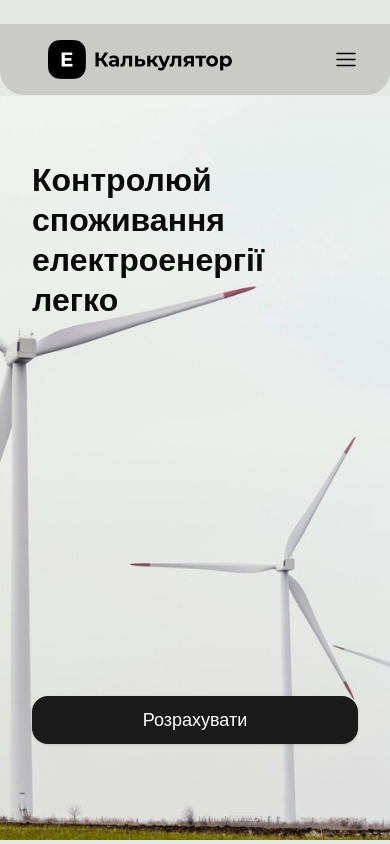
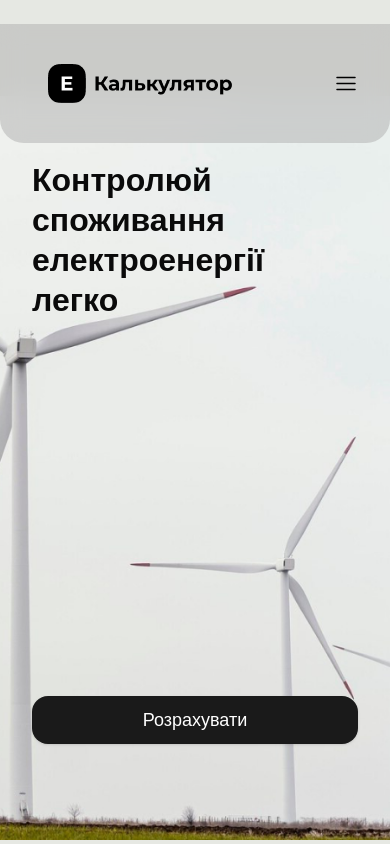
Before and after one commit to smerch88/eCalc, a Next.js app in the folder calc-front/: page / in a window 390 px wide. Shown: the top 844 px of the page. Built offline with nearby package versions, Linux system fonts and the light colour scheme; no server answers.

Commit message:
change styles

```diff
--- a/calc-front/components/Header.tsx
+++ b/calc-front/components/Header.tsx
@@ -18,7 +18,7 @@ export const Header = () => {
     };
 
     return (
-        <header className="absolute top-6 md:top-0 left-0 right-0 md:py-6 backdrop-blur-md rounded-b-3xl xl:rounded-b-xlg bg-background_header/50">
+        <header className="absolute top-6 xl:top-0 left-0 right-0 py-6 backdrop-blur-md rounded-b-3xl xl:rounded-b-xlg bg-background_header/50">
             <div className="container flex items-center justify-between">
                 <Link href="/" className="flex items-center" prefetch={false}>
                     <Image
--- a/calc-front/components/Navbar.tsx
+++ b/calc-front/components/Navbar.tsx
@@ -7,7 +7,7 @@ type NavbarProps = {
 };
 
 export const Navbar = ({ isMobile = false, closeMenu }: NavbarProps) => {
-    return (
+	return (
         <nav>
             {isMobile ? (
                 <h1 className="sr-only">Mobile Menu</h1>
@@ -16,15 +16,15 @@ export const Navbar = ({ isMobile = false, closeMenu }: NavbarProps) => {
             )}
             <ul
                 className={`flex ${
-                    isMobile ? 'items-center flex-row justify-between mb-6' : 'md:gap-x-4'
+                    isMobile ? "items-center flex-row justify-between mb-6" : "gap-x-4"
                 }`}
             >
-                {menuItems.map(item => (
+                {menuItems.map((item) => (
                     <li key={item.href}>
                         <Link
-                            href={item.href || '#'}
+                            href={item.href || "#"}
                             className={`${
-                                isMobile ? 'py-4 text-base' : 'md:px-6 md:py-4 text-lg'
+                                isMobile ? "py-4 text-base" : "xl:px-6 xl:py-4 text-lg"
                             } font-normal text-primary`}
                             onClick={isMobile && closeMenu ? closeMenu : undefined}
                         >
--- a/calc-front/components/ui/tooltipBtn.tsx
+++ b/calc-front/components/ui/tooltipBtn.tsx
@@ -50,7 +50,7 @@ export default function TooltipBtn({ title, text, buttonText }: TooltipBtnProps)
     return (
         <div className="relative">
             <span
-                className="absolute top-0 right-0"
+                className="absolute top-1 right-0"
                 onMouseEnter={handleInteraction}
                 onMouseLeave={handleInteraction}
                 onClick={handleInteraction}
```
